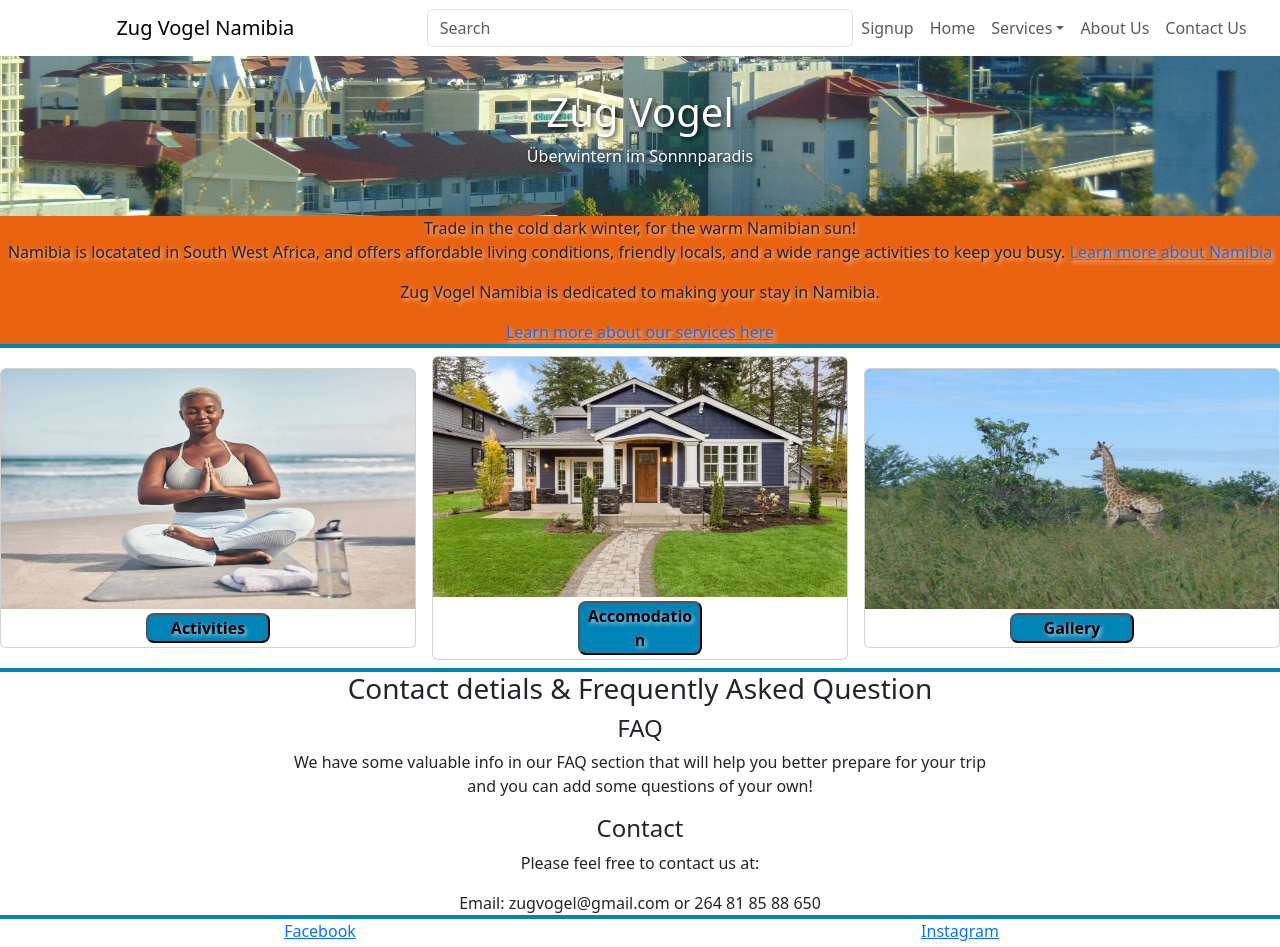
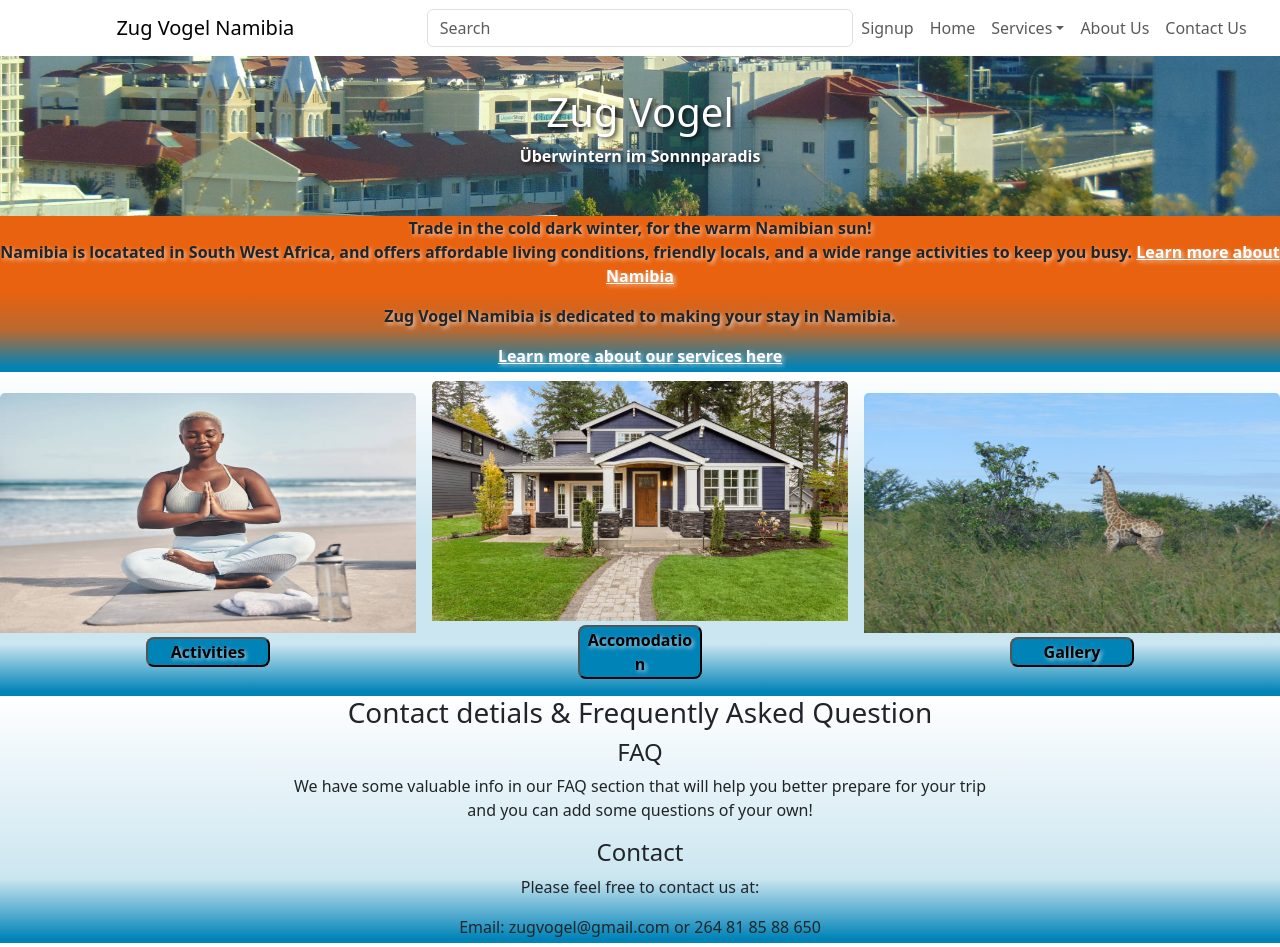
Before and after one commit to Inotila/Zug-Vogel, a React (Create React App) app in the folder frontend/: page / in a window 1280 px wide. Shown: the top 947 px of the page. Built offline with nearby package versions, Linux system fonts and the light colour scheme.

Commit message:
Added style

```diff
--- a/frontend/src/components/home/assets/css/home.css
+++ b/frontend/src/components/home/assets/css/home.css
@@ -2,6 +2,7 @@
   background-image: url('../../../../assets/images/whk-mountains.jpg');
   max-width: 100% !important;
   height: 10rem !important;
+  font-weight: 600;
   background-size: cover; /* Ensure the image covers the entire container */
   background-position: center; /* Center the image */
   background-repeat: no-repeat; /* Prevent tiling */
@@ -10,54 +11,76 @@
   justify-content: center;
   align-items: center;
   color: white; /* Adjust text color for visibility */
-    text-shadow: 2px 2px 4px rgba(0, 0, 0, 0.7); /* Optional: Add a text shadow */
+  text-shadow: 2px 2px 4px rgba(0, 0, 0, 0.8); /* Optional: Add a text shadow */
   display: flex;
   flex-direction: column;
 }
 
-  .hero-text-container{
-    background-color: #E8620F!important;
+.learn-about-namibia-link-text-container {
+  color: #fff !important;
+}
+
+.hero-text-container {
+  font-weight: 600;
+  background-color: #E8620F !important;
   text-shadow: 2px 2px 4px rgba(254, 254, 254, 0.7); /* Optional: Add a text shadow */
+  background: linear-gradient(
+    to bottom,
+    #e8620f 0%,
+    #e8620f 50%,
+    rgba(232, 98, 15, 0.8) 75%,
+    rgba(232, 98, 15, 0) 100%
+  ) !important;
 }
 
 .container-fluid {
   padding: 0 !important; /* Removes padding around the container */
 }
 
-
 .card-col {
   display: flex;
   flex-direction: row;
-    background-color: rgb(255, 255, 255);
   align-items: center;
   justify-content: center;
   height: 20rem;
+  background: linear-gradient(
+    to bottom,
+    rgb(255, 255, 255) 0%,
+    rgba(255, 255, 255, 0.8) 50%,
+    rgba(255, 255, 255, 0.8) 85%,
+    rgba(255, 255, 255, 0) 100%
+  ) !important; /* Add gradient effect */
 }
 
-  .homepage-cards{
+.homepage-cards {
   width: 33%;
   margin-top: 5px;
   margin-bottom: 5px;
   max-height: 100% !important;
+  background-color:transparent !important;
+  border: none !important;
 }
-
 
 .home-img-links {
   height: 15rem !important;
 }
 
-.contact-and-faq-container{
-  background-color: rgb(255, 255, 255);
+.contact-and-faq-container {
+  background: linear-gradient(
+    to bottom,
+    rgb(255, 255, 255) 0%,
+    rgba(255, 255, 255, 0.8) 75%,
+    rgba(255, 255, 255, 0) 100%
+  ) !important; /* Add gradient effect */
 }
 
 .home-link-button {
   width: 30% !important;
-  font-weight:bold;
+  font-weight: bold;
   text-shadow: 2px 2px 4px rgba(255, 255, 255, 0.7); /* Optional: Add a text shadow */
 }
 
 .home-link-button:hover {
   background-color: #7ad8f1;
   text-shadow: 2px 2px 4px rgba(6, 56, 117, 0.7); /* Optional: Add a text shadow */
-
 }
```
Lines whose indentation alone changed are shown as unchanged.
